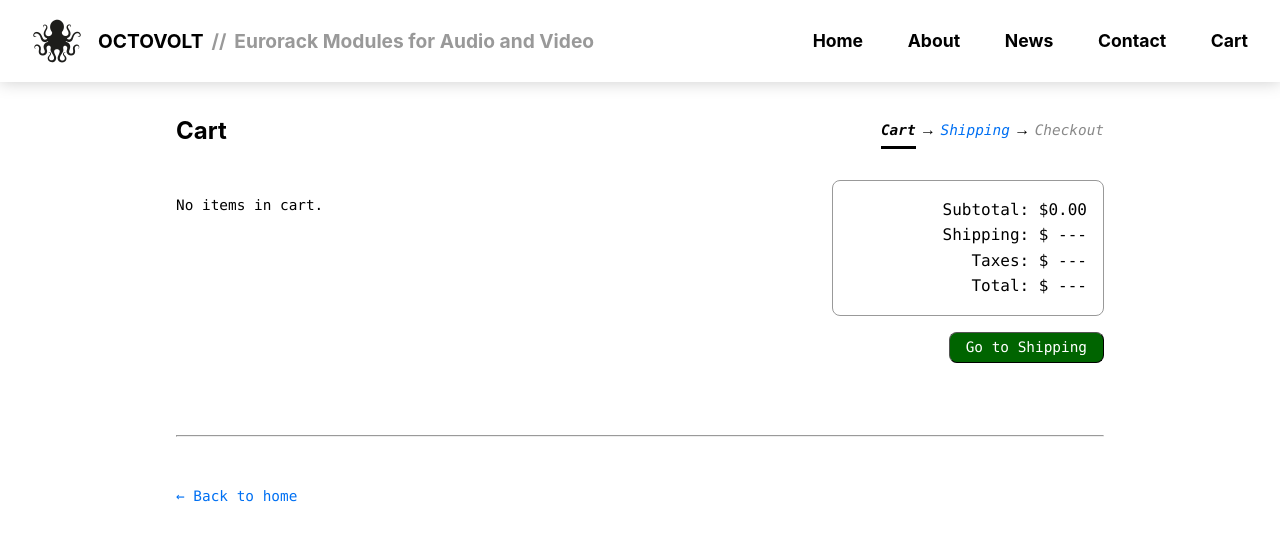
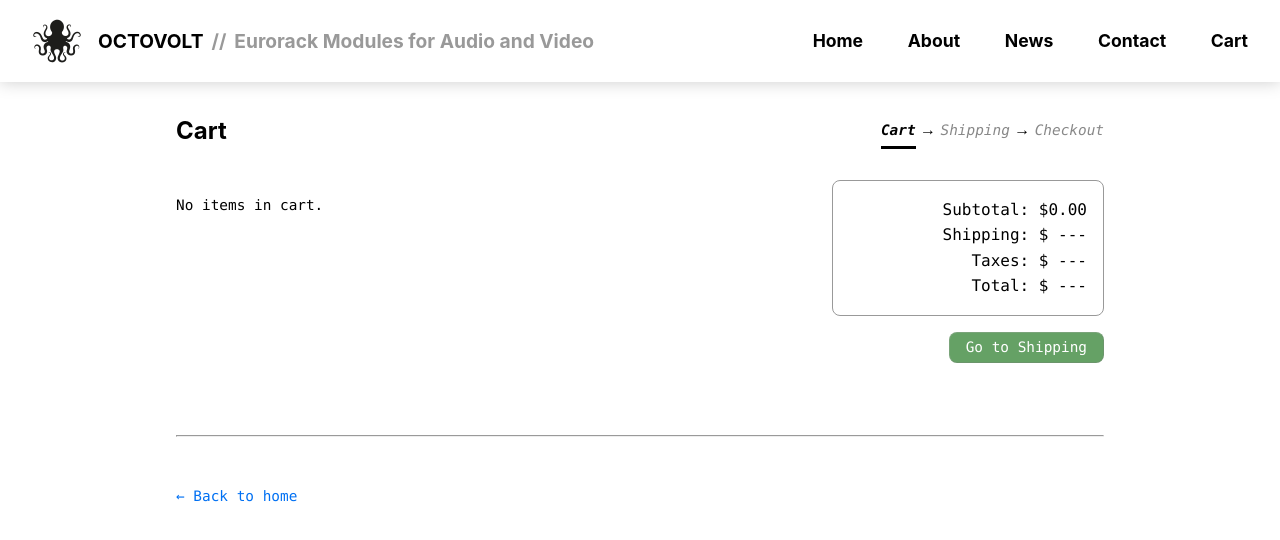
Before and after one commit to octovolt/octovolt-website, a Next.js app: page /cart in a window 1280 px wide. Shown: the top 540 px of the page. Built offline with nearby package versions, Linux system fonts and the light colour scheme.

Commit message:
make shipping inaccessible when cart is empty

```diff
--- a/src/app/cart/page.tsx
+++ b/src/app/cart/page.tsx
@@ -98,7 +98,7 @@ export default function Cart(): JSX.Element {
       <section className={cartStyles.cartContainer}>
         <div className={cartStyles.headingContainer}>
           <h2 className={utilStyles.headingLg}>Cart</h2>
-          <CartBreadCrumbs stepName="Cart" nextEnabled={true} />
+          <CartBreadCrumbs stepName="Cart" nextEnabled={cart.length > 0} />
         </div>
         <div className={utilStyles.twoColumnLayout}>
           <div className={utilStyles.mainColumn}>
@@ -110,7 +110,12 @@ export default function Cart(): JSX.Element {
           <div className={utilStyles.sideColumn}>
             <Subtotal subtotal={subtotal} shippingCost={-1} taxes={-1} />
             <div className={cartStyles.callToActionContainer}>
-              <button className={cartStyles.nextButton} onClick={onNext}>Go to Shipping</button>
+              <button
+                className={cartStyles.nextButton}
+                disabled={cart.length === 0}
+                onClick={onNext}>
+                  Go to Shipping
+              </button>
             </div>
           </div>
         </div>
```
